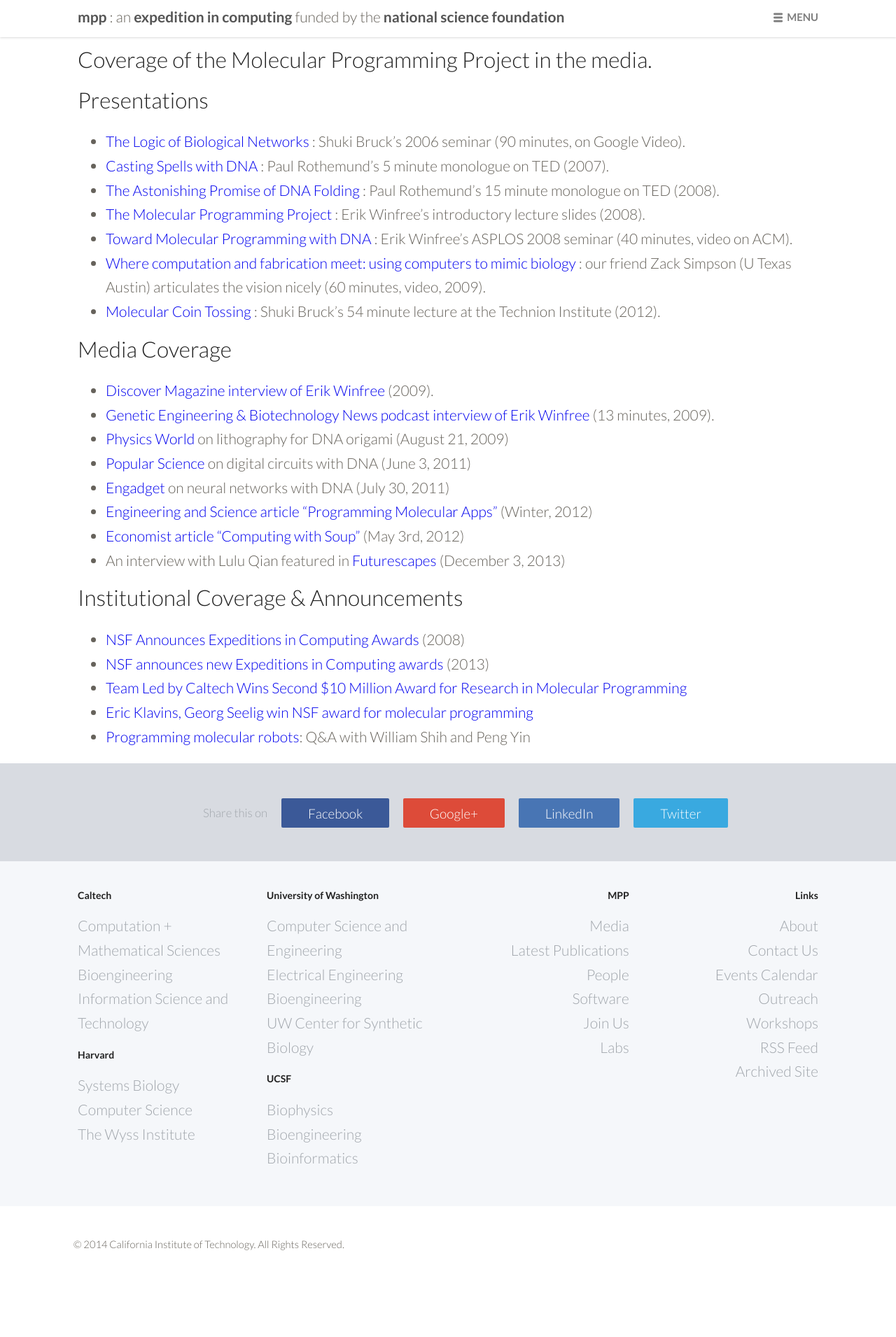
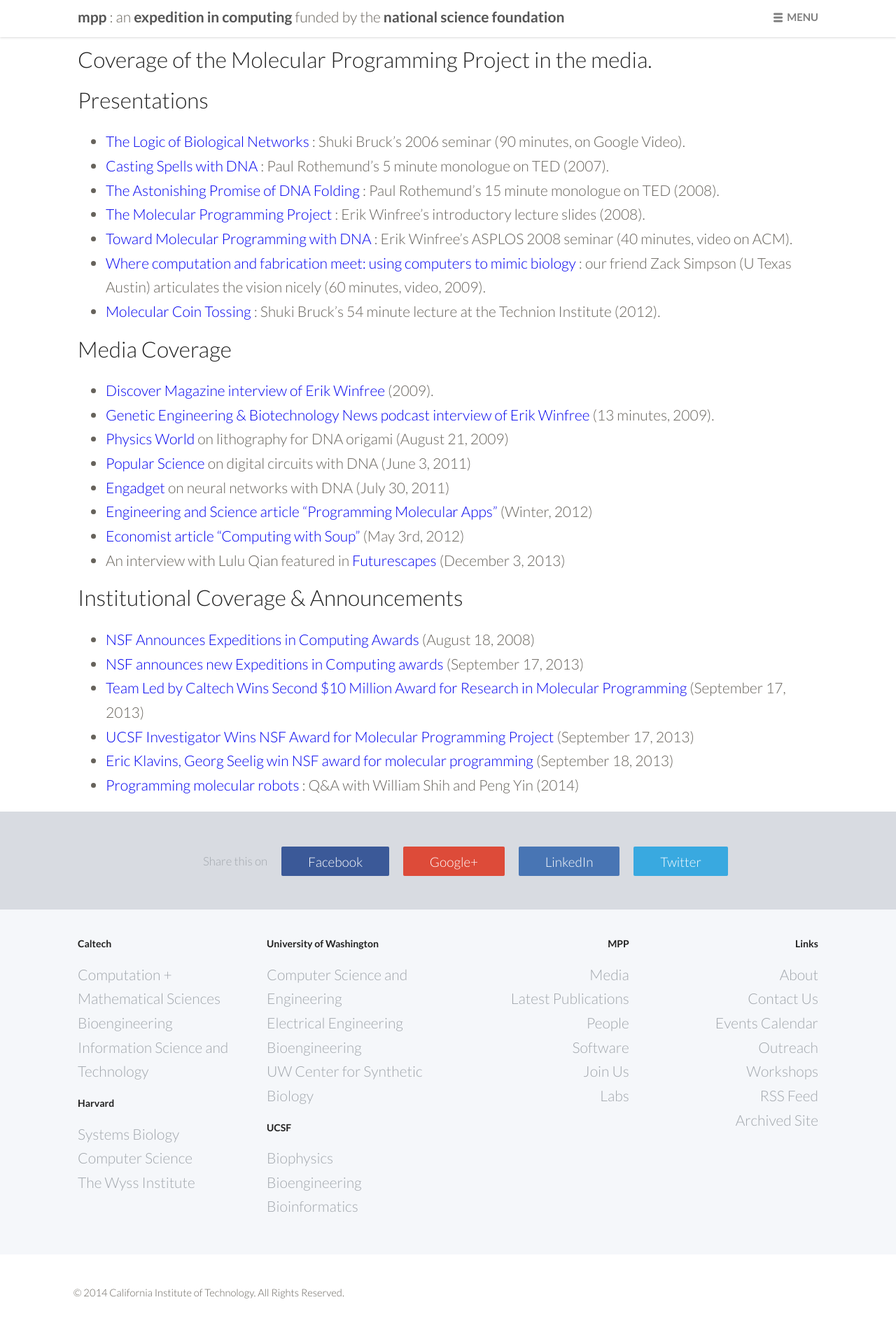
Before and after one commit to douglaslab/mpp, a Jekyll site: the page built from media.markdown, in a window 1280 px wide. Shown: the whole page at 70% size. Built offline with Jekyll 4.4.1, drawn with Linux system fonts in a browser that asks for light colours; nearby versions of some CDN libraries; before the commit the page ends 1842 px from its top, so only the background shows below that.

Commit message:
more media tweaks

```diff
--- a/media.markdown
+++ b/media.markdown
@@ -31,11 +31,12 @@ published: true
 
 ## Institutional Coverage & Announcements
 
-  * [NSF Announces Expeditions in Computing Awards][21] (2008)
-  * [NSF announces new Expeditions in Computing awards][22] (2013)
-  * [Team Led by Caltech Wins Second $10 Million Award for Research in Molecular Programming][19]
-  * [Eric Klavins, Georg Seelig win NSF award for molecular programming][20]
-  * [Programming molecular robots][18]: Q&A with William Shih and Peng Yin
+  * [NSF Announces Expeditions in Computing Awards][21] (August 18, 2008)
+  * [NSF announces new Expeditions in Computing awards][22] (September 17, 2013)
+  * [Team Led by Caltech Wins Second $10 Million Award for Research in Molecular Programming][19] (September 17, 2013)
+  * [UCSF Investigator Wins NSF Award for Molecular Programming Project][24] (September 17, 2013)
+  * [Eric Klavins, Georg Seelig win NSF award for molecular programming][20] (September 18, 2013)
+  * [Programming molecular robots][18]&nbsp;: Q&A with William Shih and Peng Yin (2014)
 
    [1]: http://molecular-programming.org#column-one
    [2]: http://molecular-programming.org#searchInput
```
Also changed, not shown: other parts of media.markdown (+1 -0 lines).
